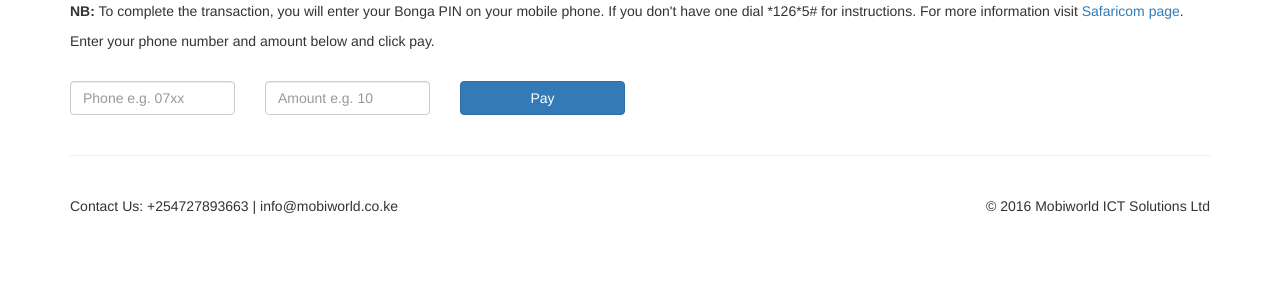
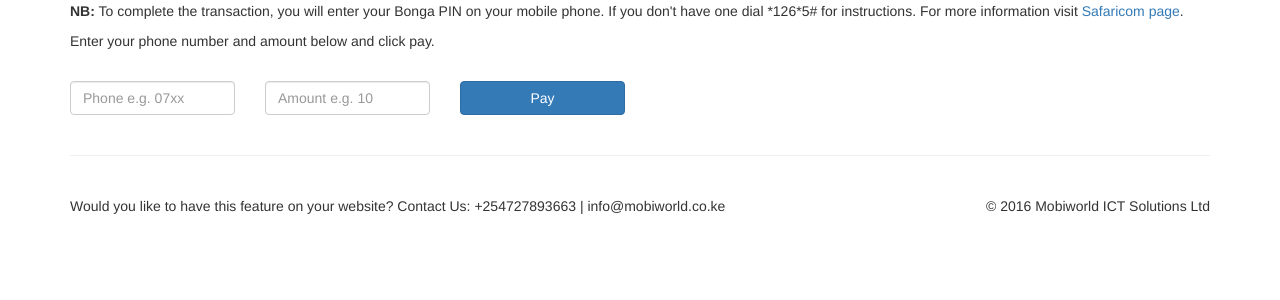
Before and after one commit to KevinMarete/briskpesa-api, a Django app: page / in a window 1280 px wide. Shown: the part 359-659 px from the top of the page. Run offline with Django 3.2, Linux system fonts and the light colour scheme; some libraries are stand-ins or nearby versions.

Commit message:
more explanation to contact us

```diff
--- a/briskpesapp/templates/briskpesapp/index.html
+++ b/briskpesapp/templates/briskpesapp/index.html
@@ -68,7 +68,7 @@
 
       <!-- Site footer -->
       <footer class="footer">
-		<p style="float:left;">Contact Us: +254727893663 | info@mobiworld.co.ke</p>
+		<p style="float:left;">Would you like to have this feature on your website? Contact Us: +254727893663 | info@mobiworld.co.ke</p>
         <p style="float:right;">&copy; 2016 Mobiworld ICT Solutions Ltd</p>
       </footer>
 
```
